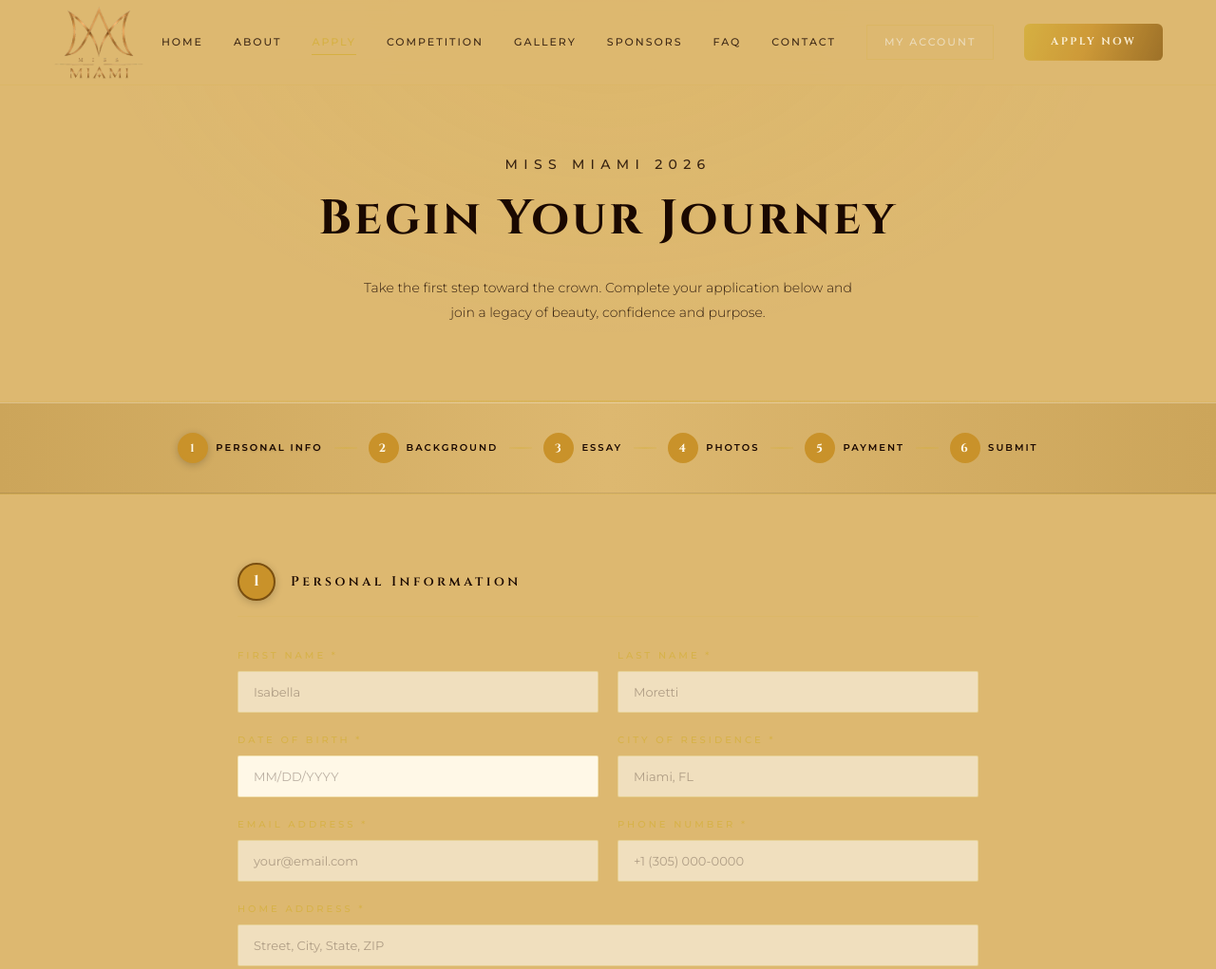
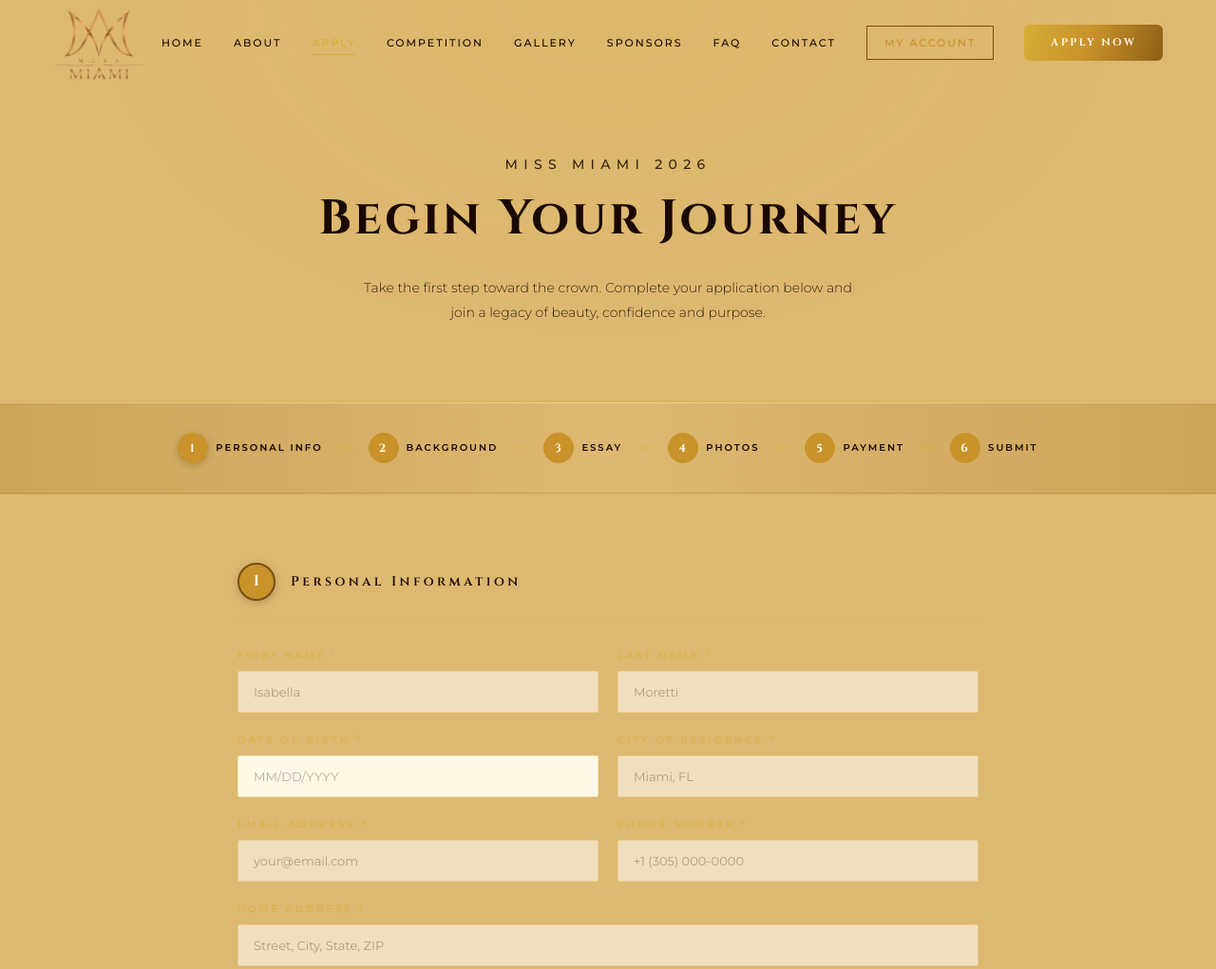
Before and after one commit to Lekki79/miss-miami-2026, a plain HTML site: page apply.html in a window 1280 px wide. Shown: the top 1021 px of the page at 95% size. Drawn offline with Linux system fonts and the light colour scheme.

Commit message:
Fix header - make transparent, update nav text and My Account button styling

```diff
--- a/apply.html
+++ b/apply.html
@@ -36,14 +36,14 @@
       position: fixed; top: 0; left: 0; right: 0; z-index: 100;
       display: flex; align-items: center; justify-content: space-between;
       padding: 0 56px; height: 90px;
-      background: var(--glass);
-      backdrop-filter: blur(12px);
-      border-bottom: 1px solid rgba(212,175,55,0.15);
+      background: transparent;
+      backdrop-filter: none;
+      border-bottom: none;
     }
     .logo { display: flex; align-items: center; gap: 12px; }
     .logo-img { height: 80px; width: auto; display: block; object-fit: contain; }
     nav { display: flex; align-items: center; gap: 32px; }
-    nav a { font-size: 11px; font-weight: 500; letter-spacing: 0.18em; text-transform: uppercase; color: #1A0800; transition: color var(--tr); position: relative; opacity: 0.8; }
+    nav a { font-size: 11px; font-weight: 500; letter-spacing: 0.18em; text-transform: uppercase; color: #1A0800; transition: color var(--tr); position: relative; opacity: 1; }
     nav a::after { content:''; position:absolute; bottom:-4px; left:0; right:0; height:1px; background:var(--gold); transform:scaleX(0); transform-origin:left; transition:transform var(--tr); }
     nav a:hover { color: var(--gold); }
     nav a:hover::after, nav a.active::after { transform: scaleX(1); }
@@ -77,9 +77,9 @@
       0%, 100% { transform: scale(1); }
       50% { transform: scale(1.15); }
     }
-    .btn-account { font-size: 11px; letter-spacing: 0.18em; text-transform: uppercase; color: rgba(245,241,232,0.78) !important; border: 1px solid rgba(212,175,55,0.25); padding: 8px 18px; transition: all var(--tr); font-weight: 500; }
+    .btn-account { font-size: 11px; letter-spacing: 0.18em; text-transform: uppercase; color: #C9922A !important; border: 1.5px solid #7A4F10; padding: 8px 18px; transition: all var(--tr); font-weight: 500; }
     .btn-account::after { display: none !important; }
-    .btn-account:hover { color: var(--gold) !important; border-color: rgba(212,175,55,0.6); }
+    .btn-account:hover { color: #D4AF37 !important; border-color: #C9922A; }
     .menu-toggle {
       display: none;
       flex-direction: column;
```
